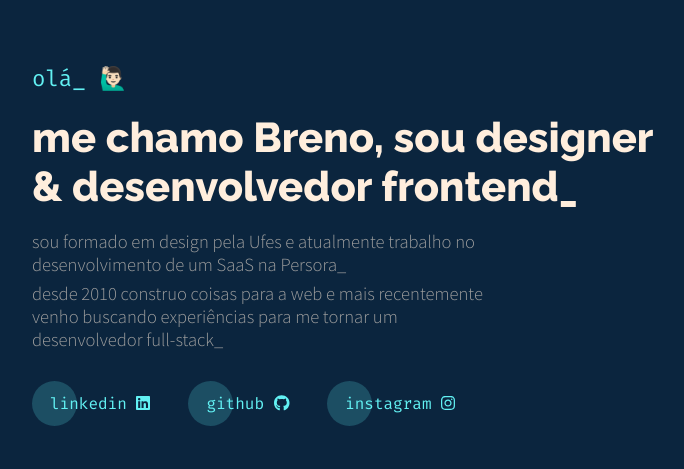
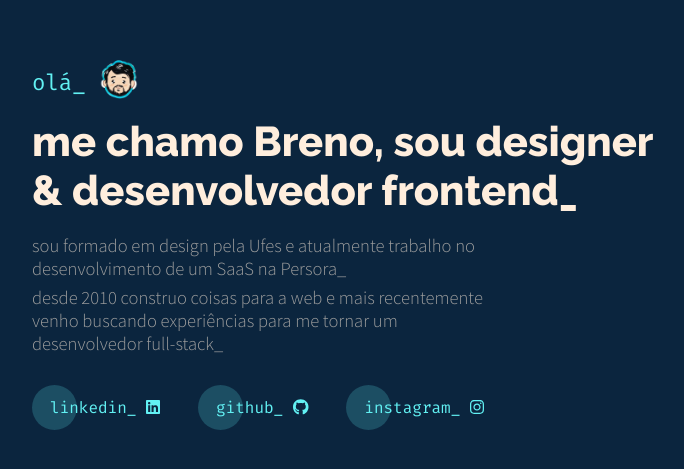
Before and after one commit to brenoserafini/.dev, a React (Vite) app: page / in a window 1280 px wide. Shown: the part 161-630 px from the top of the page, without its empty margins (38-722 px from the left). Built offline with nearby package versions, Linux system fonts and the light colour scheme.

Commit message:
Substituir emoji por ilustração by Titsay.

```diff
--- a/src/components/Cover/Cover.tsx
+++ b/src/components/Cover/Cover.tsx
@@ -6,7 +6,8 @@ export function Cover() {
   return (
     <Container>
       <Content>
-        <p className='hello'>olá_ 🙋🏻‍♂️</p>
+        {/* <p className='hello'>olá_ 🙋🏻‍♂️</p> */}
+        <p className='hello'>olá_ <img src='/images/brenoByTitsay-shortpixel.png'alt='by Titsay' /></p>
         <h1>
           me chamo Breno, sou designer<br/>
           & desenvolvedor frontend_
@@ -20,7 +21,7 @@ export function Cover() {
             target={'_blank'}
             rel="noreferrer"
             style={{marginRight: 20}} >
-            <span>linkedin <FontAwesomeIcon icon={faLinkedin} /></span>
+            <span>linkedin_ <FontAwesomeIcon icon={faLinkedin} /></span>
           </a>
           <a
             className="social-link"
@@ -28,7 +29,7 @@ export function Cover() {
             target={'_blank'}
             rel="noreferrer"
             style={{marginRight: 20}} >
-            <span>github <FontAwesomeIcon icon={faGithub} /></span>
+            <span>github_ <FontAwesomeIcon icon={faGithub} /></span>
           </a>
           <a
             className="social-link"
@@ -36,7 +37,7 @@ export function Cover() {
             target={'_blank'}
             rel="noreferrer"
             style={{marginRight: 20}} >
-            <span>instagram <FontAwesomeIcon icon={faInstagram} /></span>
+            <span>instagram_ <FontAwesomeIcon icon={faInstagram} /></span>
           </a>
         </Social>
       </Content>
--- a/src/components/Cover/styles.ts
+++ b/src/components/Cover/styles.ts
@@ -8,6 +8,7 @@ export const Container = styled.div`
 
   @media (max-height: 540px) {
     height: auto;
+    padding-bottom: 50px;
   }
 `;
 
@@ -22,6 +23,10 @@ export const Content = styled.div`
     color: #62F1F3;
     font-size: 1.4rem;
     margin-bottom: 1.2rem;
+    img {
+      width: 2.4rem;
+      margin-bottom: -.5rem;
+    }
   }
 
   h1 {
```
Also changed, not shown: public/images/brenoByTitsay-shortpixel.png (added).
